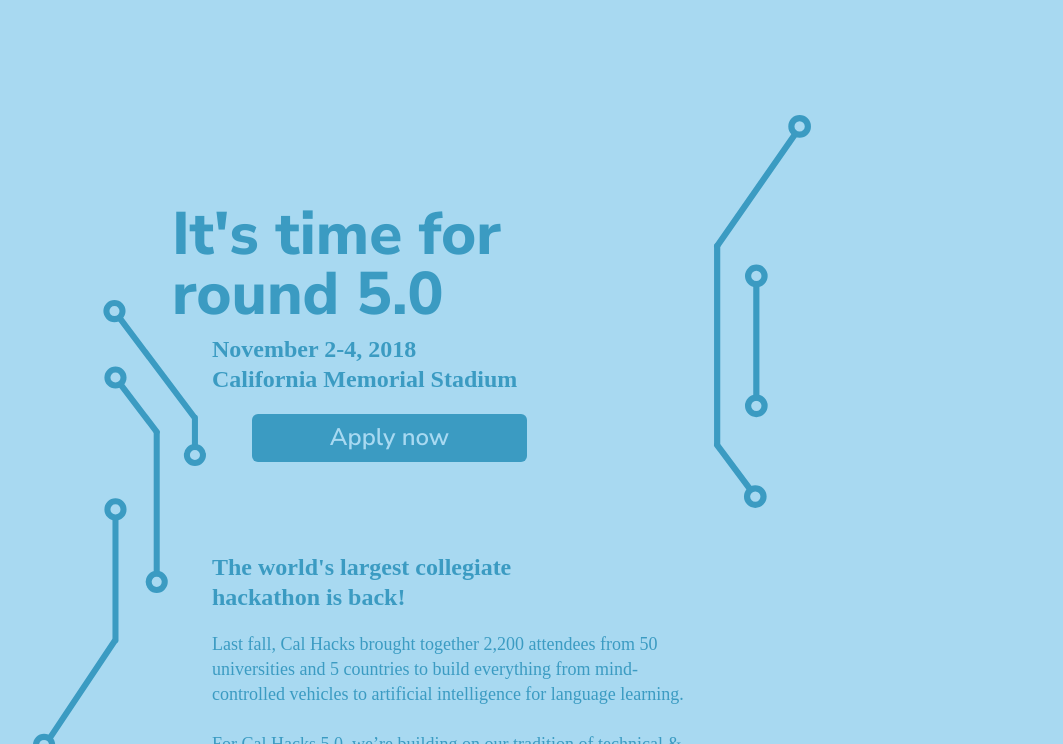
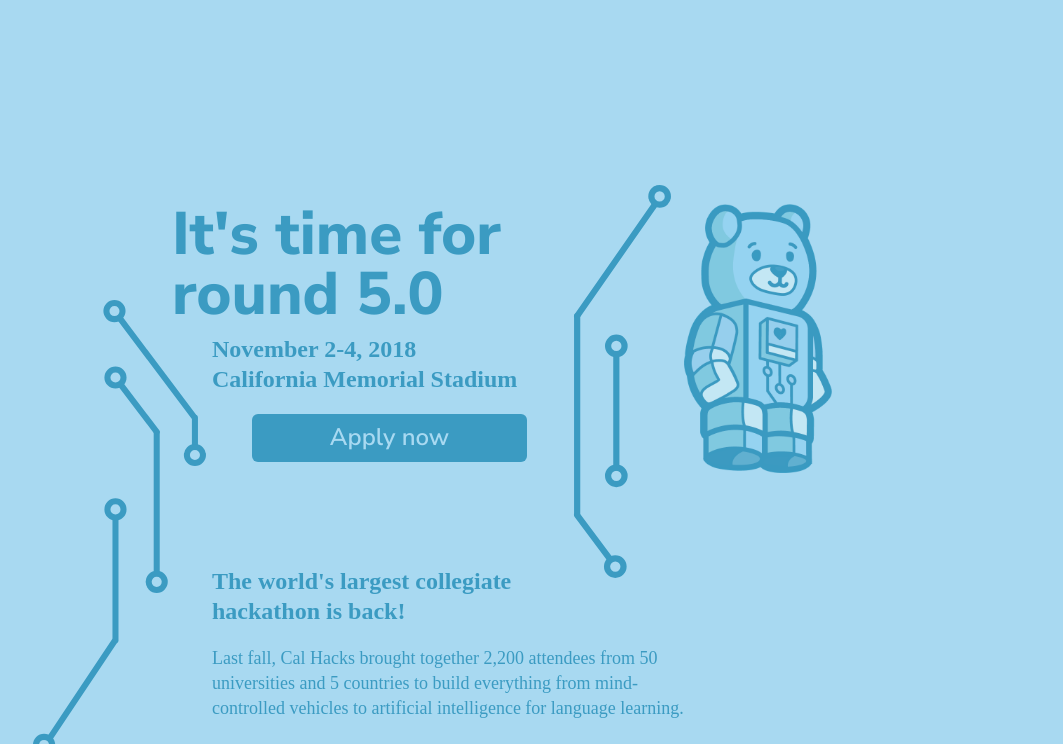
Before and after one commit to adrianababakanian/cal-hacks-5, a plain HTML site: page index.html in a window 1280 px wide. Shown: the part 56-800 px from the top of the page, without its empty margins (108-1171 px from the left). Drawn offline with nearby package versions, Linux system fonts and the light colour scheme.

Commit message:
table display

```diff
--- /dev/null
+++ b/assets/index.js
@@ -0,0 +1,9 @@
+$(window).scroll(function() {
+  var scroll = $(window).scrollTop();
+
+  if (scroll > 0) {
+      $(".header").addClass("lift");
+  } else {
+      $(".header").removeClass("lift");
+  }
+});
--- a/assets/style.scss
+++ b/assets/style.scss
@@ -138,11 +138,22 @@ body {
     .section {
       padding-top: 70px;
       position: relative;
+      height: auto;
+      display: table;
+      width: 100%;
+    }
+
+    .buffer {
+      width: 100%;
+      height: 130px;
+      background: get(background);
     }
 
     .title {
+      position: relative;
       width: 400px;
-      margin: 130px 0 0 140px;
+      margin-left: 140px;
+      float: left;
       .main { margin: 0; }
       .sub { margin: 10px 0 0 40px; font-weight: 600; padding: 0; }
       .apply {
@@ -208,13 +219,22 @@ body {
   .node-2 {
     width: 100px;
     height: auto;
-    right: 220px;
-    top: 110px;
+    right: 360px;
+    top: 180px;
     position: absolute;
-    img {
-      width: 100%;
-      height: auto;
-    }
+  }
+
+  img {
+    width: 100%;
+    height: auto;
+  }
+
+  .ddoski {
+    //position: absolute;
+    float: right;
+    width: 148px;
+    height: auto;
+    margin-right: 200px;
   }
 
   .node-3 {
--- a/index.html
+++ b/index.html
@@ -5,29 +5,13 @@
   <link rel='stylesheet' href='./assets/style.css'>
   <link href='https://fonts.googleapis.com/css?family=Lato|Nunito+Sans:600,800' rel='stylesheet'>
   <script src="https://ajax.googleapis.com/ajax/libs/jquery/3.3.1/jquery.min.js"></script>
-  <script>
-    $(window).scroll(function() {
-      var scroll = $(window).scrollTop();
-
-      if (scroll > 0) {
-          $(".header").addClass("lift");
-      } else {
-          $(".header").removeClass("lift");
-      }
-    });
-    document.querySelectorAll('a[href^="#"]').forEach(anchor => {
-      anchor.addEventListener('click', function (e) {
-          e.preventDefault();
-
-          document.querySelector(this.getAttribute('href')).scrollIntoView({
-              behavior: 'smooth'
-          });
-      });
-    });
-  </script>
+  <script src='./assets/index.js'></script>
 </head>
 <body>
+
+  <!-- Navigation bar. -->
   <div class='header'>
+
     <div class='header-container'>
       <div class='home'><img src='./assets/images/home.png'></div>
       <div class='nav'>
@@ -38,18 +22,26 @@
         <div class='nav-item apply'>Apply</div>
       </div>
     </div>
+
   </div>
 
+  <!-- Main content. -->
   <div class='container'>
-    <div class='section title'>
-      <h1 class='main'> It's time for round 5.0 </h1>
-      <h2 class='sub'> November 2-4, 2018 <br/> California Memorial Stadium </h2>
-      <div class='apply'> Apply now </div>
+
+    <!-- Title. -->
+    <div class='section'>
+      <div class='buffer'></div>
+      <div class='title'>
+        <h1 class='main'> It's time for round 5.0 </h1>
+        <h2 class='sub'> November 2-4, 2018 <br/> California Memorial Stadium </h2>
+        <div class='apply'> Apply now </div>
+      </div>
+      <div class='ddoski'><img src='./assets/images/ddoski.png'/></div>
+      <div class='node-1'><img src='./assets/images/node-1.svg'/></div>
+      <div class='node-2'><img src='./assets/images/node-2.svg'/></div>
     </div>
-    <div class='node-1'><img src='./assets/images/node-1.svg'/></div>
-    <div class='node-2'><img src='./assets/images/node-2.svg'/></div>
 
-    <!-- About -->
+    <!-- About. -->
     <div class='section' id='about'>
       <h2> The world's largest collegiate hackathon is back! </h2>
       <p>
@@ -60,6 +52,7 @@
       <div class='node-3'><img src='./assets/images/node-3.svg'/></div>
     </div>
 
+    <!-- Speakers. -->
     <div class='section' id='speakers'>
       <h2> Speakers </h2>
       <p>
@@ -67,12 +60,6 @@
       </p>
     </div>
 
-    <!-- Speakers -->
-    <h2> Speakers </h2>
-    <p>
-      Leaders, mentors, sponsors, and other infulential members of the tech community come to Cal Hacks to interact and inspire. Stay tuned for this year’s speakers and judges!
-    </p>
-
   </div>
 
 </body>
```
Also changed, not shown: assets/images/ddoski.png (added), assets/style.css, 3 other files.
